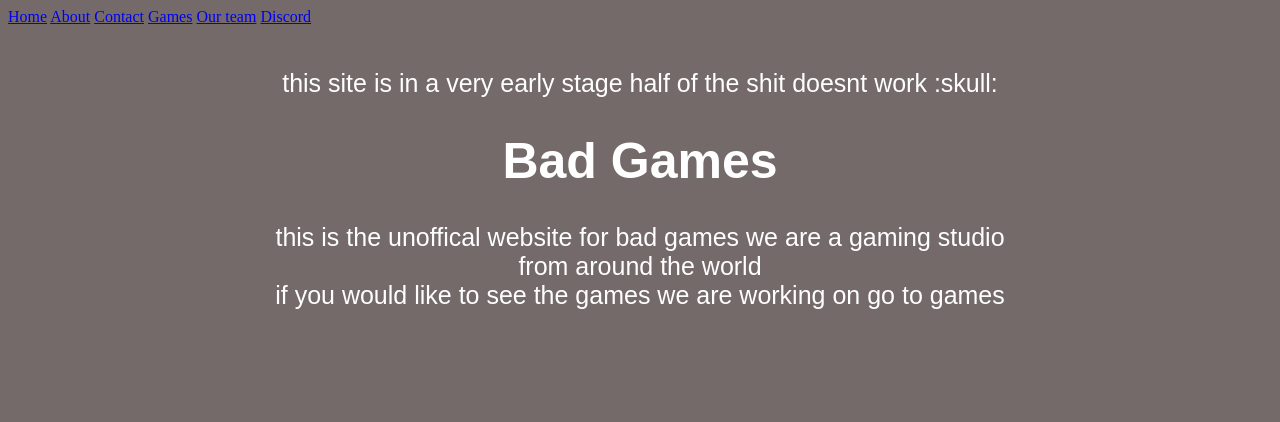
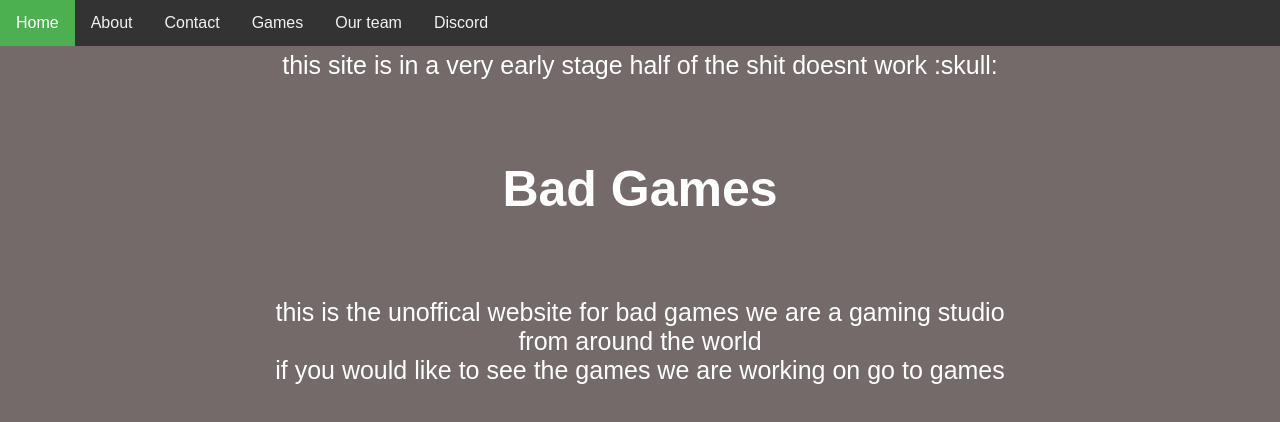
Before and after one commit to badgames1/Bad-rec-room-website, a plain HTML site: page index.html in a window 1280 px wide. Drawn offline with Linux system fonts and the light colour scheme.

Commit message:
big update

```diff
--- a/style.css
+++ b/style.css
@@ -21,3 +21,52 @@ p{
     color: white;
     text-align: center;
 }
+
+
+.navbar {
+    overflow: hidden;
+    background-color: #333;
+    font-family: Arial, sans-serif;
+  }
+
+
+  .navbar {
+    position: fixed;
+    top: 0;
+    left: 0;
+    right: 0;
+    overflow: hidden;
+    background-color: #333;
+    font-family: Arial, sans-serif;
+  }
+
+  /* Add margin or padding to the page content */
+  .page-content {
+    margin-top: 80px; /* Adjust as needed */
+  }
+
+  /* Style the links inside the navigation bar */
+  .navbar a {
+    float: left;
+    display: block;
+    color: #f2f2f2;
+    text-align: center;
+    padding: 14px 16px;
+    text-decoration: none;
+  }
+
+  /* Change the color of links on hover */
+  .navbar a:hover {
+    background-color: #ddd;
+    color: black;
+  }
+
+  /* Add a background color to the active/current link */
+  .navbar a.active {
+    background-color: #4CAF50;
+    color: white;
+  }
+
+.icon {
+    float: right;
+}
```
Also changed, not shown: Placeholder.html (added, +16 -0 lines), games.html (added, +20 -0 lines), icons8-discord.svg (added).
